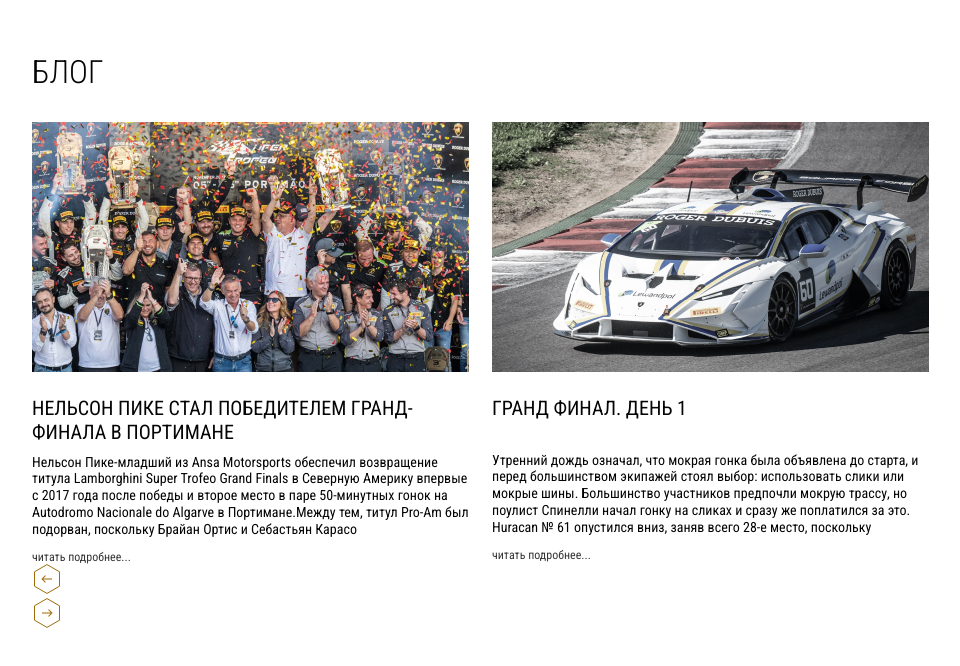
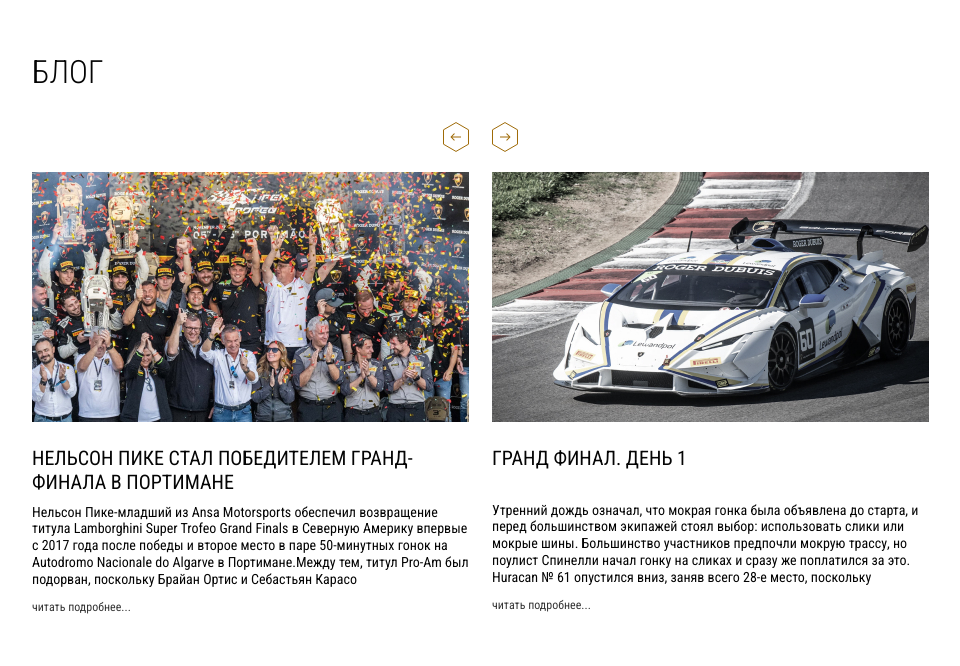
Before and after one commit to Aleksey-Alexandrovich/LAMBORGHINI-SUPER-TROFEO, a plain HTML site: page index.html in a window 1280 px wide. Shown: the part 4924-5590 px from the top of the page, without its empty margins (158-1118 px from the left). Drawn offline with nearby package versions, Linux system fonts and the light colour scheme.

Commit message:
add buttons
Добавили кнопки для слайдера

```diff
--- a/css/style.css
+++ b/css/style.css
@@ -401,3 +401,23 @@ body {
 	color:#363636;
 
 }
+
+.blog__slider {
+	position: relative;
+	padding-top: 50px;
+	margin-bottom: 100px;
+}
+.blog__button {
+	position: absolute;
+	top:0;
+	cursor: pointer;
+	left: 50%;
+
+}
+
+.swiper-button-left {
+	transform: translate(-41px);
+}
+.swiper-button-right {
+	transform: translate(8px);
+}
--- a/index.html
+++ b/index.html
@@ -331,10 +331,10 @@
 
 				</div>
 
-				<div class="swiper-button-left">
+				<div class="blog__button swiper-button-left">
 					<img src="images/Group 13.svg" alt="Свайп влево" class="">
 				</div>
-				<div class="swiper-button-right">
+				<div class="blog__button swiper-button-right">
 					<img src="images/Group 14.svg" alt="Свайп вправо" class="">
 				</div>
 			</div>
```
